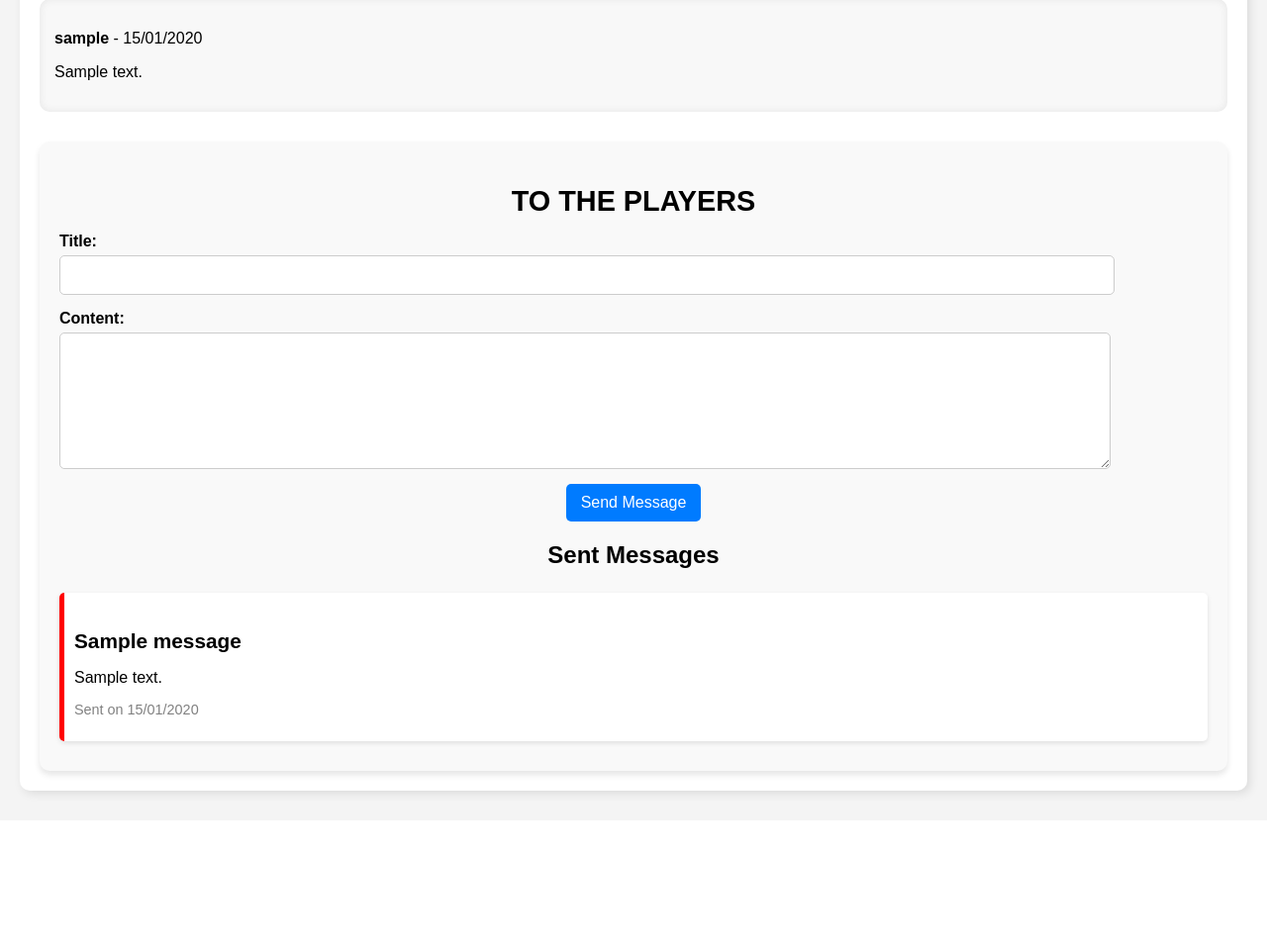
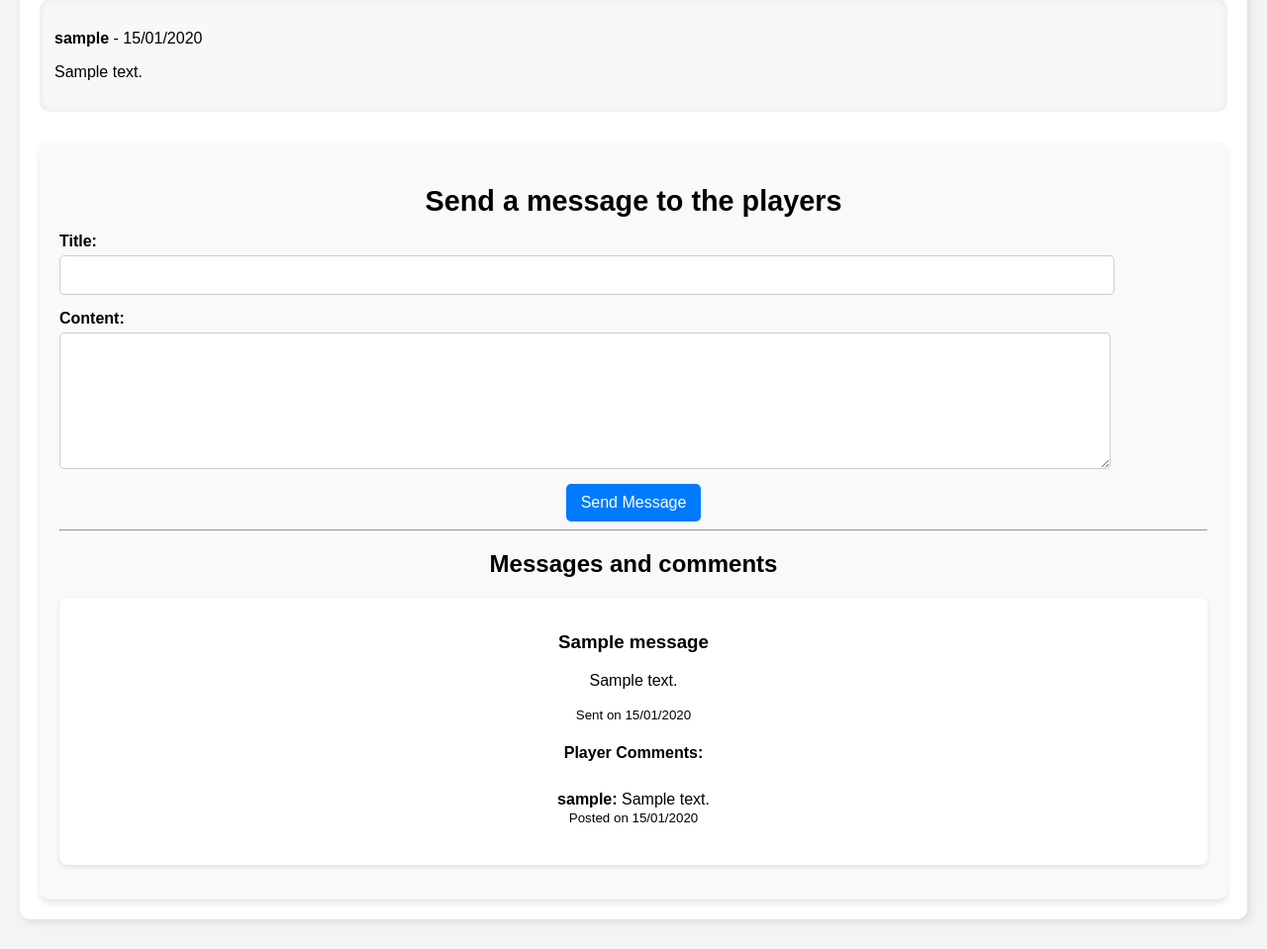
Before and after one commit to JLG-96/project4_cpd_site, a Django app: template cpd_site/team/templates/team/manager_dashboard.html in a window 1280 px wide. Shown: the part 567-1526 px from the top of the page at 99% size. Before the commit the page ends 1376 px from the top, so only its background shows below. Run offline with Django 5.2, Linux system fonts and the light colour scheme; the template is opened without the code that fills it: most values are stand-ins (such as "Sample title", 1, 10 or a date in 2020).

Commit message:
Updated manager dashboard to display comments without bullet points and improved comment styling

```diff
--- a/cpd_site/team/templates/team/manager_dashboard.html
+++ b/cpd_site/team/templates/team/manager_dashboard.html
@@ -92,7 +92,7 @@
     </div>
     <!-- Manager Messages Section -->
     <div class="to-players-section">
-        <h2 class="section-title">TO THE PLAYERS</h2>
+        <h2 class="section-title">Send a message to the players</h2>
 
         <form method="POST">
             {% csrf_token %}
@@ -106,19 +106,53 @@
             </div>
             <button type="submit" class="send-message-btn">Send Message</button>
         </form>
+    <hr>
+        <h2>Messages and comments</h2>
+            {% for message in sent_messages %}
+                <div class="message-box">
+                    <h3>{{ message.title }}</h3>
+                    <p>{{ message.content }}</p>
+                    <p><small>Sent on {{ message.created_at|date:"d/m/Y" }}</small></p>
 
-        <h3 class="sent-messages-header">Sent Messages</h3>
-        <div class="sent-messages">
-            {% for message in sent_messages %}
-                <div class="message-card">
-                    <h4 class="message-title">{{ message.title }}</h4>
-                    <p class="message-content">{{ message.content }}</p>
-                    <p class="message-date">Sent on {{ message.created_at|date:"d/m/Y" }}</p>
+                    <!-- Display Comments -->
+                    <h4>Player Comments:</h4>
+                    {% if message.comments.all %}
+                        <ul class="comment-list">
+                            {% for comment in message.comments.all %}
+                                <li><strong>{{ comment.player.username }}:</strong> {{ comment.content }}
+                                    <br><small>Posted on {{ comment.created_at|date:"d/m/Y" }}</small>
+                                </li>
+                            {% endfor %}
+                        </ul>
+                    {% else %}
+                        <p>No comments yet.</p>
+                    {% endif %}
                 </div>
-            {% empty %}
-                <p class="no-messages">No messages sent yet.</p>
             {% endfor %}
-        </div>
+
+            <style>
+                .message-box {
+                    background: #fff;
+                    padding: 15px;
+                    border-radius: 8px;
+                    box-shadow: 0 2px 5px rgba(0,0,0,0.1);
+                    margin-bottom: 15px;
+                }
+
+                .comment-list {
+                    list-style: none;  /* ✅ Removes bullet points */
+                    padding-left: 0;   /* ✅ Removes default indentation */
+                }
+
+                .comment-list li {
+                    padding: 8px 0;
+                    border-bottom: 1px solid #ddd;  /* ✅ Adds a subtle separator */
+                }
+
+                .comment-list li:last-child {
+                    border-bottom: none;
+                }
+            </style>
     </div>
 
 {% endblock %}
```
Also changed, not shown: cpd_site/team/templates/team/edit_comment.html (+44 -3 lines), cpd_site/team/views.py (+5 -4 lines), cpd_site/db.sqlite3.
